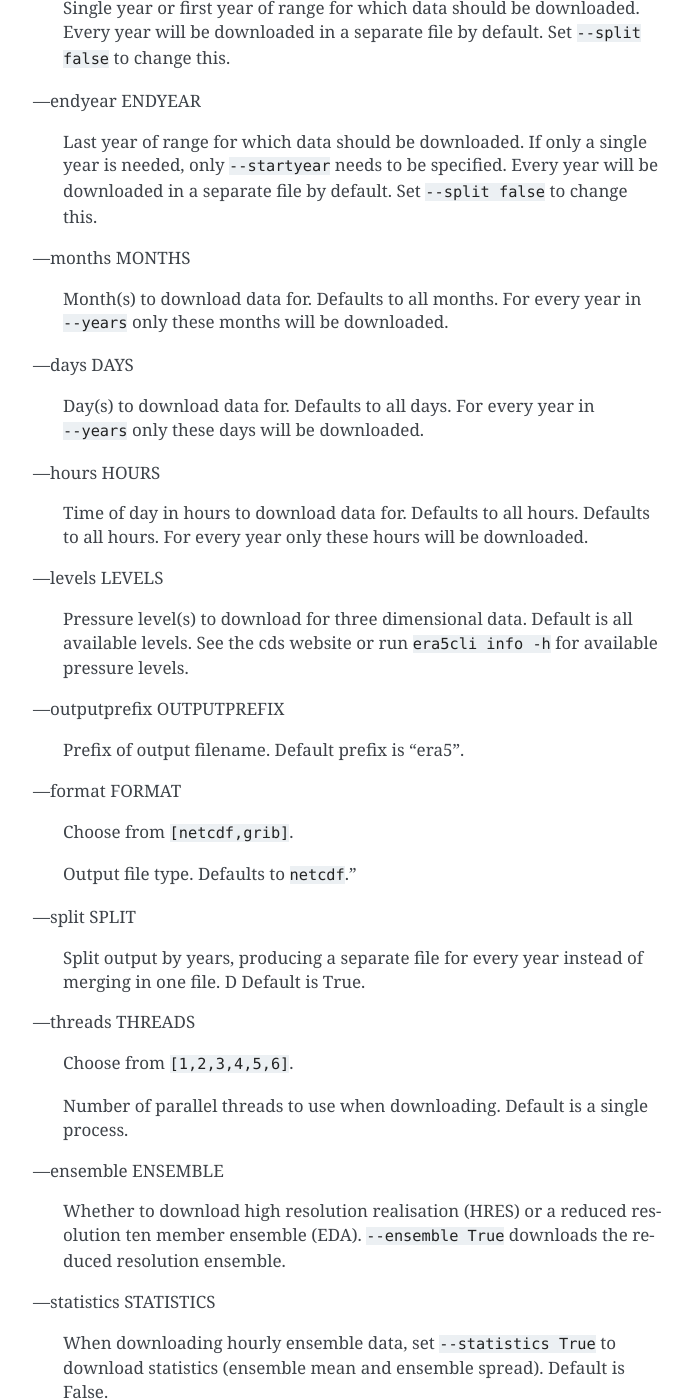
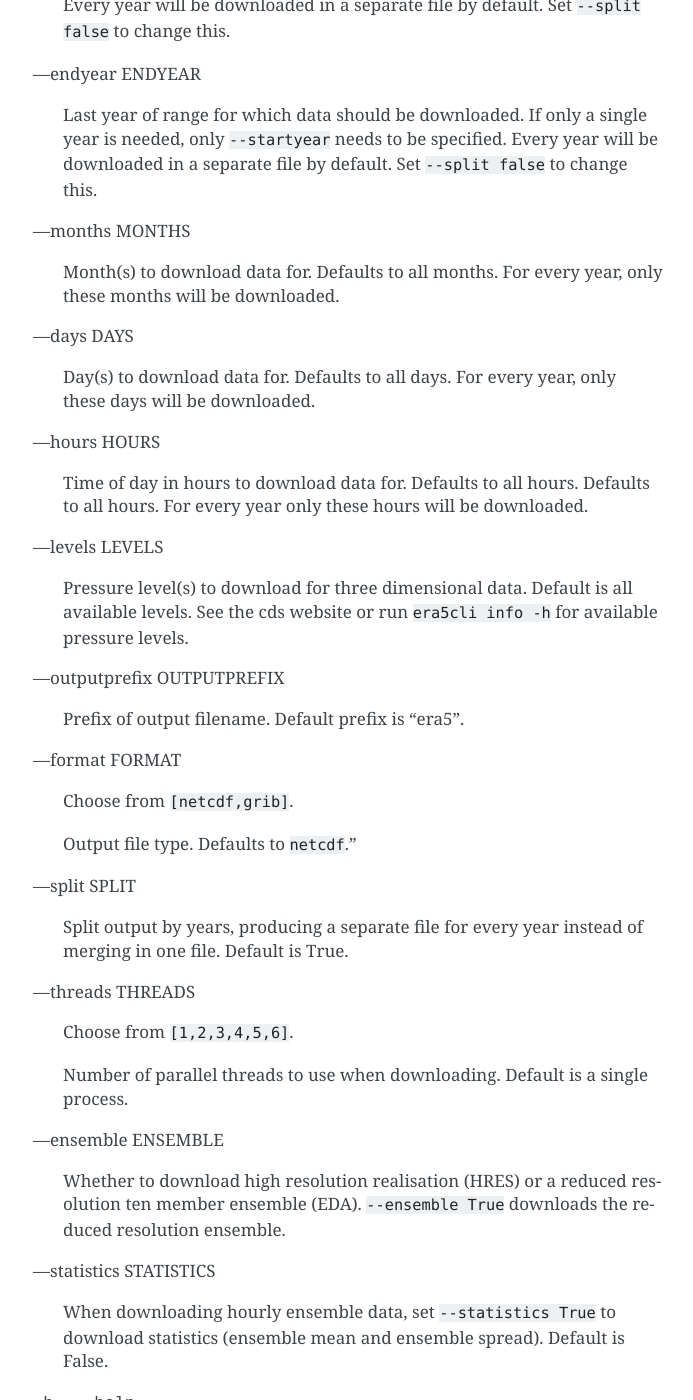
Before and after one commit to eWaterCycle/era5cli, a Sphinx documentation site: the page built from docs/source/instructions.rst, in a window 1280 px wide and 1400 px high, scrolled down 1710 px. Shown: the whole window, without its empty margins (417-1110 px from the left). Built offline with Sphinx 7.4.7, drawn with Linux system fonts in a browser that asks for light colours; some of the changed text lies outside the part shown.

Commit message:
removing --years, --name and fixing one typo (#16)
* remove --years, --name withing argument description
* fix typo

```diff
--- a/docs/source/instructions.rst
+++ b/docs/source/instructions.rst
@@ -35,7 +35,7 @@ Info on available variables
 Show information on available variables and levels.
 
 positional arguments:
- --name       Enter list name to print info list:
+ name       Enter list name to print info list:
 
               :samp:`levels` for all available pressure levels
 
@@ -97,13 +97,13 @@ optional arguments:
   --months MONTHS
 
                         Month(s) to download data for. Defaults to all
-                        months. For every year in :samp:`--years` only these
+                        months. For every year, only these
                         months will be downloaded.
 
   --days DAYS
 
                         Day(s) to download data for. Defaults to all days.
-                        For every year in :samp:`--years` only these days will
+                        For every year, only these days will
                         be downloaded.
 
   --hours HOURS
@@ -133,7 +133,7 @@ optional arguments:
   --split SPLIT
 
                         Split output by years, producing a separate file for every year
-                        instead of merging in one file. D Default
+                        instead of merging in one file. Default
                         is True.
 
   --threads THREADS
@@ -217,8 +217,7 @@ optional arguments:
   --hours HOURS
 
                         Time of day in hours to download data for.
-                        Defaults to all hours. For every year in
-                        :samp:`--years` only these hours will be downloaded.
+                        Defaults to all hours. For every year only these hours will be downloaded.
 
   --levels LEVELS
 
```
Also changed, not shown: 1 other file.
